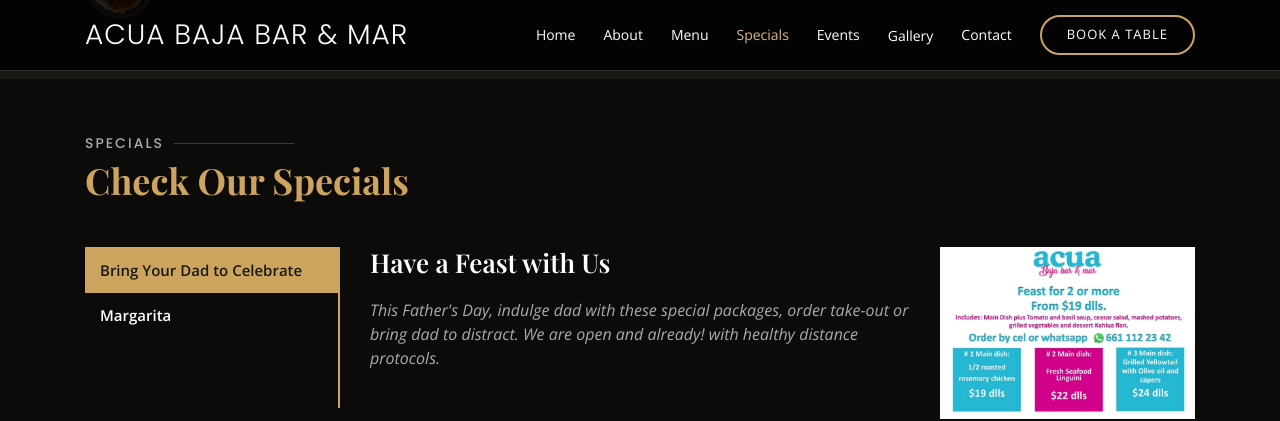
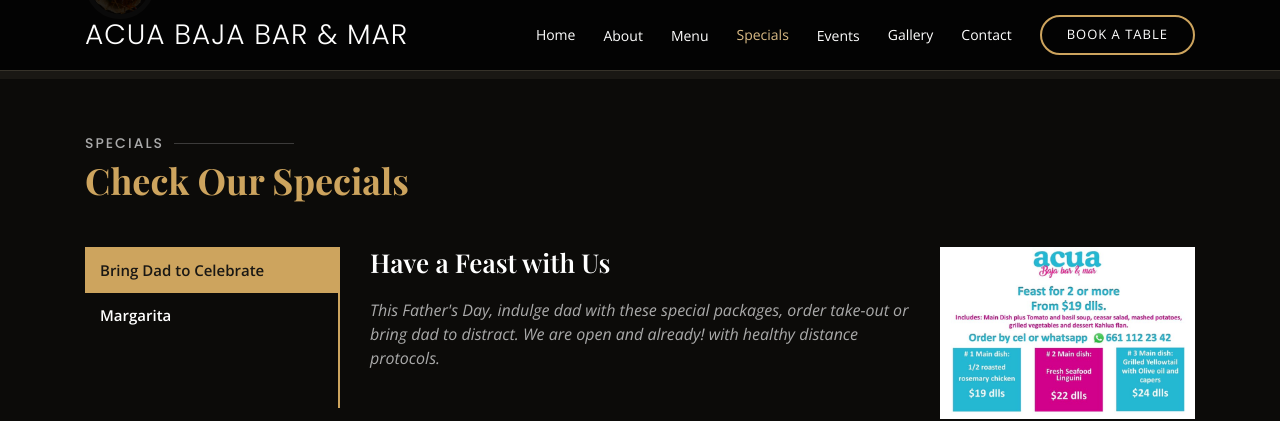
Before and after one commit to jahbenjah/acuabar, a Jekyll site: the page built from index.html, in a window 1280 px wide and 900 px high, scrolled down 4453 px. Shown: the top 421 px of the window. Built offline with Jekyll 4.4.1, drawn with Linux system fonts in a browser that asks for light colours; some web fonts are replaced; some of the changed lines change nothing that is shown.

Commit message:
Se agrega Forma

```diff
--- /dev/null
+++ b/assets/js/contacto.js
@@ -0,0 +1,124 @@
+jQuery(document).ready(function ($) {
+  "use strict";
+
+  //Contact
+  $('form.contactForm').submit(function () {
+    var f = $(this).find('.form-group'),
+      ferror = false,
+      emailExp = /^[^\s()<>@,;:\/]+@\w[\w\.-]+\.[a-z]{2,}$/i;
+
+    f.children('input').each(function () { // run all inputs
+
+      var i = $(this); // current input
+      var rule = i.attr('data-rule');
+
+      if (rule !== undefined) {
+        var ierror = false; // error flag for current input
+        var pos = rule.indexOf(':', 0);
+        if (pos >= 0) {
+          var exp = rule.substr(pos + 1, rule.length);
+          rule = rule.substr(0, pos);
+        } else {
+          rule = rule.substr(pos + 1, rule.length);
+        }
+
+        switch (rule) {
+          case 'required':
+            if (i.val() === '') {
+              ferror = ierror = true;
+            }
+            break;
+
+          case 'minlen':
+            if (i.val().length < parseInt(exp)) {
+              ferror = ierror = true;
+            }
+            break;
+
+          case 'email':
+            if (!emailExp.test(i.val())) {
+              ferror = ierror = true;
+            }
+            break;
+
+          case 'checked':
+            if (!i.is(':checked')) {
+              ferror = ierror = true;
+            }
+            break;
+
+          case 'regexp':
+            exp = new RegExp(exp);
+            if (!exp.test(i.val())) {
+              ferror = ierror = true;
+            }
+            break;
+        }
+        i.next('.validation').html((ierror ? (i.attr('data-msg') !== undefined ? i.attr('data-msg') : 'wrong Input') : '')).show('blind');
+      }
+    });
+    f.children('textarea').each(function () { // run all inputs
+
+      var i = $(this); // current input
+      var rule = i.attr('data-rule');
+
+      if (rule !== undefined) {
+        var ierror = false; // error flag for current input
+        var pos = rule.indexOf(':', 0);
+        if (pos >= 0) {
+          var exp = rule.substr(pos + 1, rule.length);
+          rule = rule.substr(0, pos);
+        } else {
+          rule = rule.substr(pos + 1, rule.length);
+        }
+
+        switch (rule) {
+          case 'required':
+            if (i.val() === '') {
+              ferror = ierror = true;
+            }
+            break;
+
+          case 'minlen':
+            if (i.val().length < parseInt(exp)) {
+              ferror = ierror = true;
+            }
+            break;
+        }
+        i.next('.validation').html((ierror ? (i.attr('data-msg') != undefined ? i.attr('data-msg') : 'wrong Input') : '')).show('blind');
+      }
+    });
+    if (ferror) return false;
+    else {
+
+      var contactForm = document.getElementById("contact-form");
+      var payload = {};
+      contactForm.querySelectorAll("input, textarea").forEach(field => {
+        payload[field.name] = field.value;
+      });
+      var str = JSON.stringify(payload);
+
+    }
+    console.log(str);
+    $.ajax({
+      type: "POST",
+      url: "https://formspree.io/mrgybdzl",
+      data: str,
+      success: function (msg) {
+        // alert(msg);
+        if (msg == 'OK') {
+          $("#").addClass("show");
+          $("#error-message").removeClass("show");
+          $('.contactForm').find("input, textarea").val("");
+        } else {
+          $("#sendmessage").removeClass("show");
+          $("#errormessage").addClass("show");
+          $('#errormessage').html(msg);
+        }
+
+      }
+    });
+    return false;
+  });
+
+});
--- a/index.html
+++ b/index.html
@@ -643,7 +643,7 @@
           <div class="col-lg-3">
             <ul class="nav nav-tabs flex-column">
               <li class="nav-item">
-                <a class="nav-link active show" data-toggle="tab" href="#tab-1">Bring Your Dad to Celebrate</a>
+                <a class="nav-link active show" data-toggle="tab" href="#tab-1">Bring Dad to Celebrate</a>
               </li>
               <li class="nav-item">
                 <a class="nav-link" data-toggle="tab" href="#tab-2">Margarita</a>
@@ -1016,7 +1016,7 @@
 
           <div class="col-lg-8 mt-5 mt-lg-0">
 
-            <form action="https://formspree.io/mleplgpg" method="post" role="form" class="php-email-form">
+            <form id="contact-form" action="https://formspree.io/mleplgpg" method="post" role="form" class="php-email-form">
               <div class="form-row">
                 <div class="col-md-6 form-group">
                   <input type="text" name="name" class="form-control" id="name" placeholder="Your Name"
@@ -1128,7 +1128,7 @@
 
   <!-- Template Main JS File -->
   <script src="assets/js/main.js"></script>
-
+  <script src="assets\js\contacto.js"></script>
 </body>
 
 </html>
```
